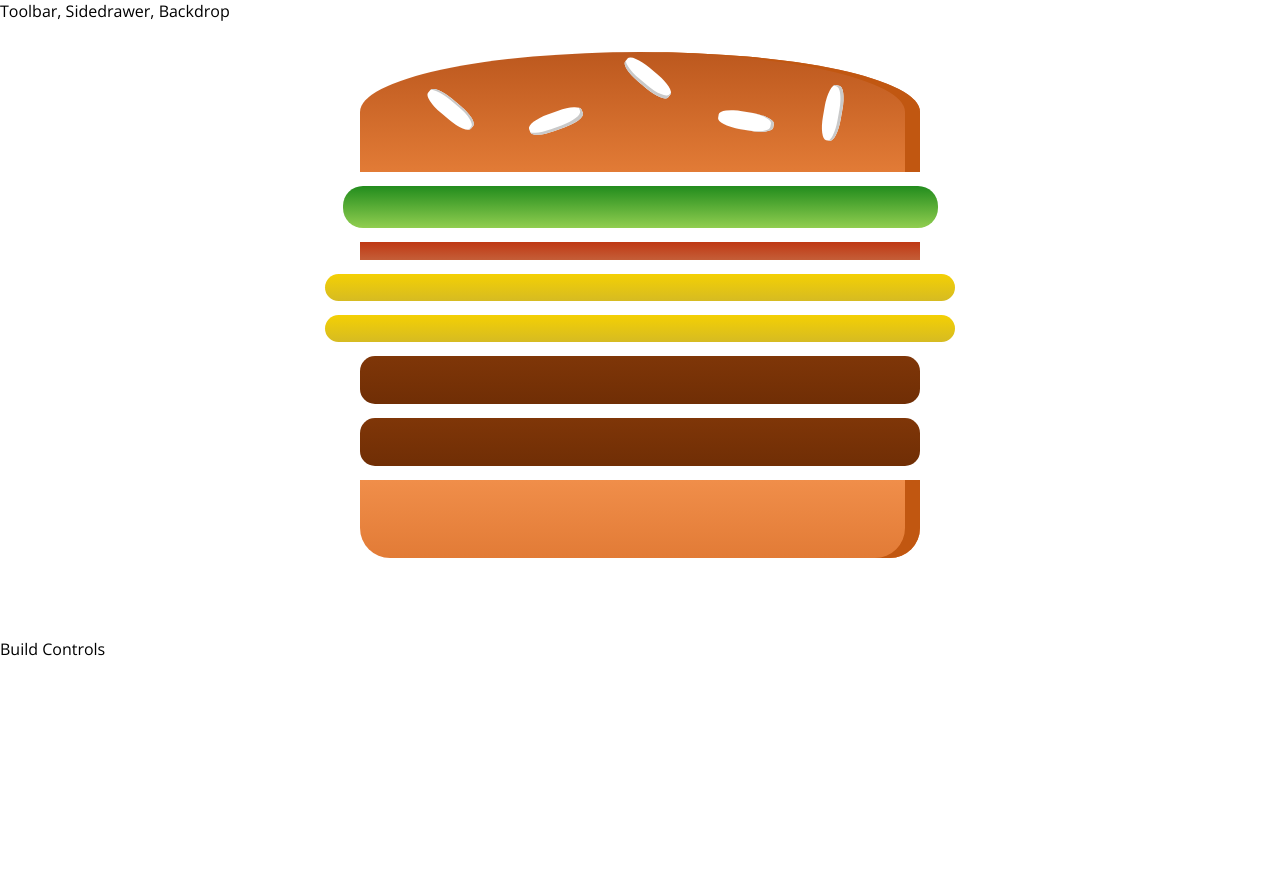
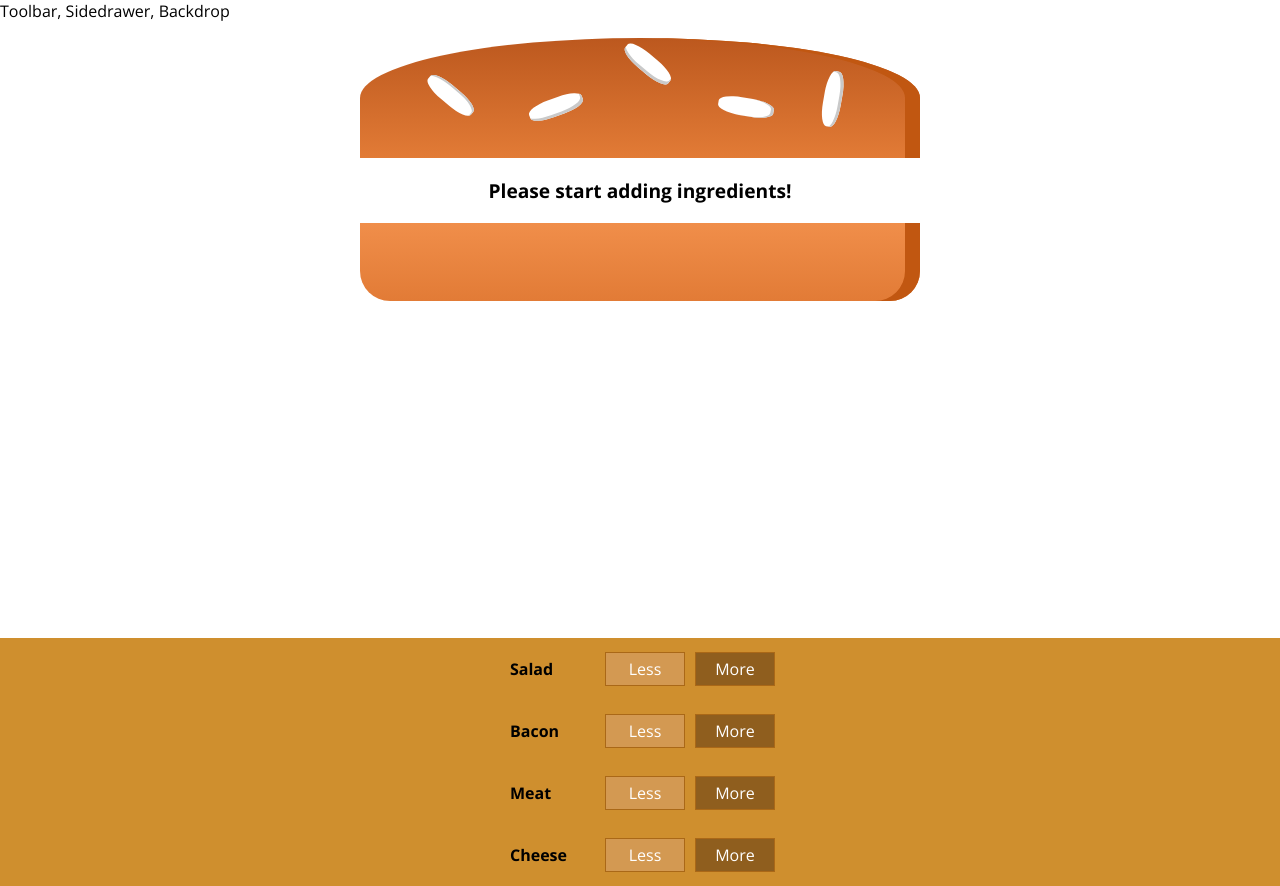
Before and after one commit to AnaGerhardt/burger-builder, a React app: page / in a window 1280 px wide. Before the commit the page ends 800 px from the top, so only its background shows below. Built offline with nearby package versions, Linux system fonts and the light colour scheme.

Commit message:
Add BurgerControls to add and remove ingredients

```diff
--- /dev/null
+++ b/src/components/Burger/BuildControls/BuildControl/BuildControl.css
@@ -0,0 +1,56 @@
+.BuildControl {
+    display: flex;
+    justify-content: space-between;
+    align-items: center;
+    margin: 5px 0;
+}
+
+.BuildControl button {
+    display: block;
+    font: inherit;
+    padding: 5px;
+    margin: 0 5px;
+    width: 80px;
+    border: 1px solid #AA6817;
+    cursor: pointer;
+    outline: none;
+}
+
+.BuildControl button:disabled {
+    background-color: #AC9980;
+    border: 1px solid #7E7365;
+    color: #ccc;
+    cursor: default;
+}
+
+.BuildControl button:hover:disabled {
+    background-color: #AC9980;
+    color: #ccc;
+    cursor: not-allowed;
+}
+
+.Label {
+    padding: 10px;
+    font-weight: bold;
+    width: 80px;
+}
+
+.BuildControl .Less {
+    background-color: #D39952;
+    color: white;
+}
+
+.BuildControl .More {
+    background-color: #8F5E1E;
+    color: white;
+}
+
+.BuildControl .Less:hover, .BuildControl .Less:active {
+    background-color: #DAA972;
+    color: white;
+}
+
+.BuildControl .More:hover,.BuildControl .More:active {
+    background-color: #99703F;
+    color: white;
+}
--- /dev/null
+++ b/src/components/Burger/BuildControls/BuildControl/BuildControl.js
@@ -0,0 +1,12 @@
+import React from 'react'
+import './BuildControl.css'
+
+export const BuildControl = (props) => (
+    <>
+    <div className='BuildControl'>
+        <div className='BuildControl Label'>{props.label}</div>
+        <button className='BuildControl Less'>Less</button>
+        <button className='BuildControl More'>More</button>
+    </div>
+    </>
+);
--- /dev/null
+++ b/src/components/Burger/BuildControls/BuildControls.css
@@ -0,0 +1,7 @@
+.BuildControls {
+    width: 100%;
+    background-color: #CF8F2E;
+    display: flex;
+    flex-flow: column;
+    align-items: center;
+}
--- /dev/null
+++ b/src/components/Burger/BuildControls/BuildControls.js
@@ -0,0 +1,24 @@
+import React from 'react'
+import './BuildControls.css'
+import { BuildControl } from '../../'
+
+
+export const BuildControls = (props) => {
+
+    const controls = [
+        { label: 'Salad', type: 'salad'},
+        { label: 'Bacon', type: 'bacon'},
+        { label: 'Meat', type: 'meat'},
+        { label: 'Cheese', type: 'cheese'}
+    ]
+
+    return (
+    <>
+        <div className='BuildControls'>
+            {controls.map(ctrl => (
+                <BuildControl key={ctrl.label} label={ctrl.label} />
+            ))}
+        </div>
+    </>
+    )
+}
--- a/src/components/Burger/Burger.js
+++ b/src/components/Burger/Burger.js
@@ -4,12 +4,19 @@
 
 export const Burger = (props) => {
 
-    const ingredientsArray = Object.keys(props.ingredients) //array of object keys (meat, salad, etc)
+    let ingredientsArray = Object.keys(props.ingredients) //ingredients object to an array
         .map(igKey => {
             return [...Array(props.ingredients[igKey])].map((_,i) => {
                 return <BurgerIngredient key={igKey + i} type={igKey} />
             })
         })
+        .reduce((arr, el) => { //remove empty elements of the array or let it be 1 empty element
+            return arr.concat(el)
+        }, [])
+
+    if (ingredientsArray.length === 0) {
+        ingredientsArray = <p>Please start adding ingredients!</p>
+    }
 
     return (
         <BurgerDiv>
--- a/src/components/Burger/burger-style.js
+++ b/src/components/Burger/burger-style.js
@@ -4,7 +4,7 @@
     width: 100%;
     margin: auto;
     height: 250px;
-    overflow: scroll;
+    // overflow: scroll;
     text-align: center;
     font-weight: bold;
     font-size: 1.2rem;
--- a/src/components/index.js
+++ b/src/components/index.js
@@ -2,3 +2,5 @@
 export * from './Layout/Layout'
 export * from './Burger/Burger'
 export * from './Burger/BurgerIngredient/BurgerIngredient'
+export * from './Burger/BuildControls/BuildControls'
+export * from './Burger/BuildControls/BuildControl/BuildControl'
--- a/src/containers/BurgerBuilder/BurgerBuilder.js
+++ b/src/containers/BurgerBuilder/BurgerBuilder.js
@@ -1,20 +1,20 @@
 import React, { useState } from 'react'
-import { Burger } from '../../components'
+import { Burger, BuildControls } from '../../components'
 
 export const BurgerBuilder = () => {
 
     const [ingredientState, setIngredientState] = useState
     ({
-        salad: 1,
-        bacon: 1,
-        cheese: 2,
-        meat: 2
+        salad: 0,
+        bacon: 0,
+        cheese: 0,
+        meat: 0
     })
 
     return (
         <>
             <Burger ingredients={ingredientState} />
-            <div>Build Controls</div>
+            <BuildControls />
         </>
     )
 }
```
